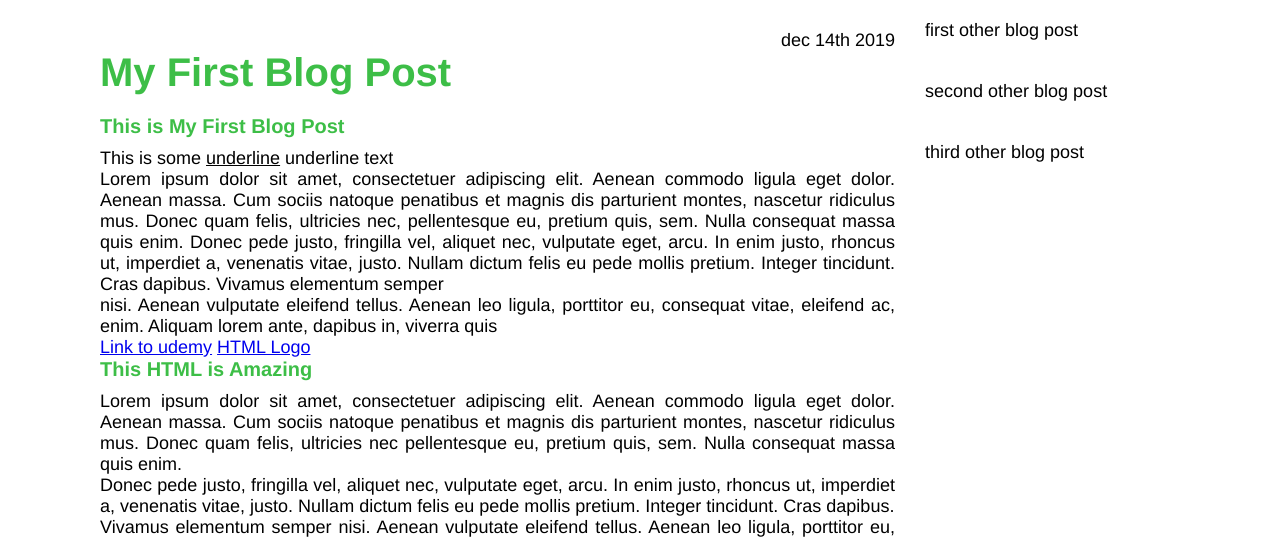
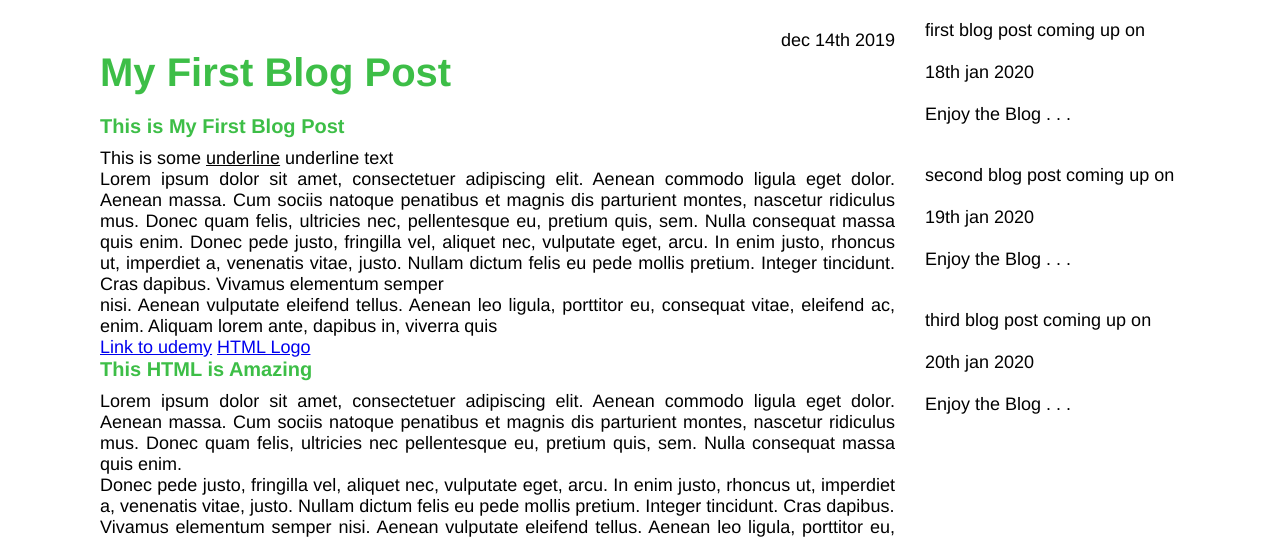
Before and after one commit to mohamedkashifuddin/HTML-5-CSS-3-basic-project, a plain HTML site: page index.html in a window 1280 px wide. Shown: the top 539 px of the page. Drawn offline with Linux system fonts and the light colour scheme.

Commit message:
final sample blog post files

```diff
--- a/index.html
+++ b/index.html
@@ -36,21 +36,24 @@
 
             Lorem ipsum dolor sit amet, consectetuer adipiscing elit. Aenean commodo ligula eget dolor. Aenean massa. Cum sociis natoque penatibus et magnis dis parturient montes, nascetur ridiculus mus. Donec quam felis, ultricies nec
             pellentesque eu, pretium quis, sem. Nulla consequat massa quis enim. <br>  Donec pede justo, fringilla vel, aliquet nec, vulputate eget, arcu. In enim justo, rhoncus ut, imperdiet a, venenatis vitae, justo. Nullam dictum felis eu pede mollis pretium. Integer tincidunt. Cras dapibus. <br> Vivamus elementum semper nisi. Aenean vulputate eleifend tellus. Aenean leo ligula, porttitor eu, consequat vitae, eleifend ac, enim. Aliquam lorem ante, dapibus in, viverra quis
+                 <br><br><br><br>
+                 #fake sample Blog page with HTML and CSS
+
             </p>
         <img src="logo.jpg" alt="This is Html & CSS image ">
                 </div>
             <div class="other-posts" >
 
                 <div class="other" >
-                    first other blog post
+                    first blog post coming up on <br><br>18th jan 2020 <br><br> Enjoy the Blog . . .
                 </div>
 
                 <div class="other" >
-                    second other blog post
+                    second blog post coming up on <br><br>19th jan 2020 <br> <br> Enjoy the Blog . . .
                 </div>
 
                 <div class="other" >
-                    third other blog post
+                    third blog post coming up on <br><br>20th jan 2020 <br> <br> Enjoy the Blog . . .
                 </div>
 
             </div>
```
